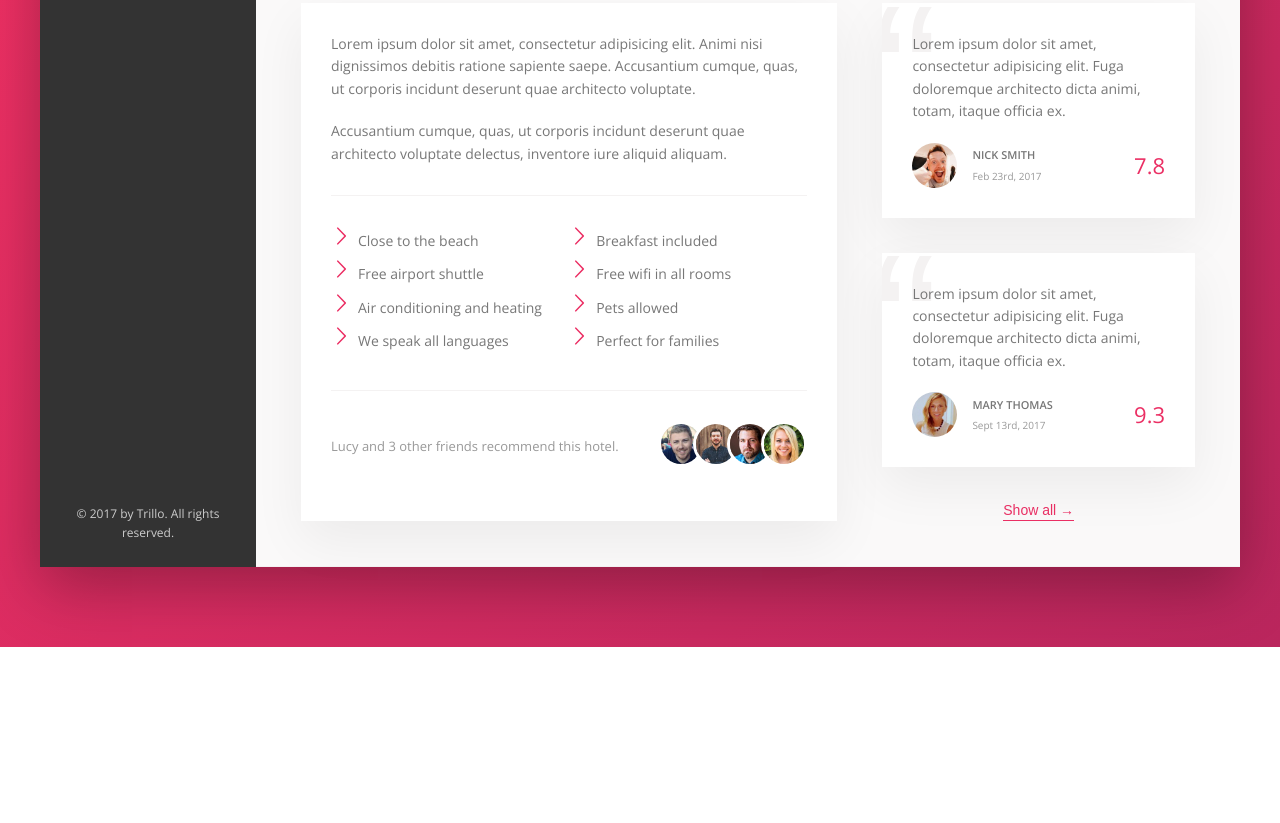
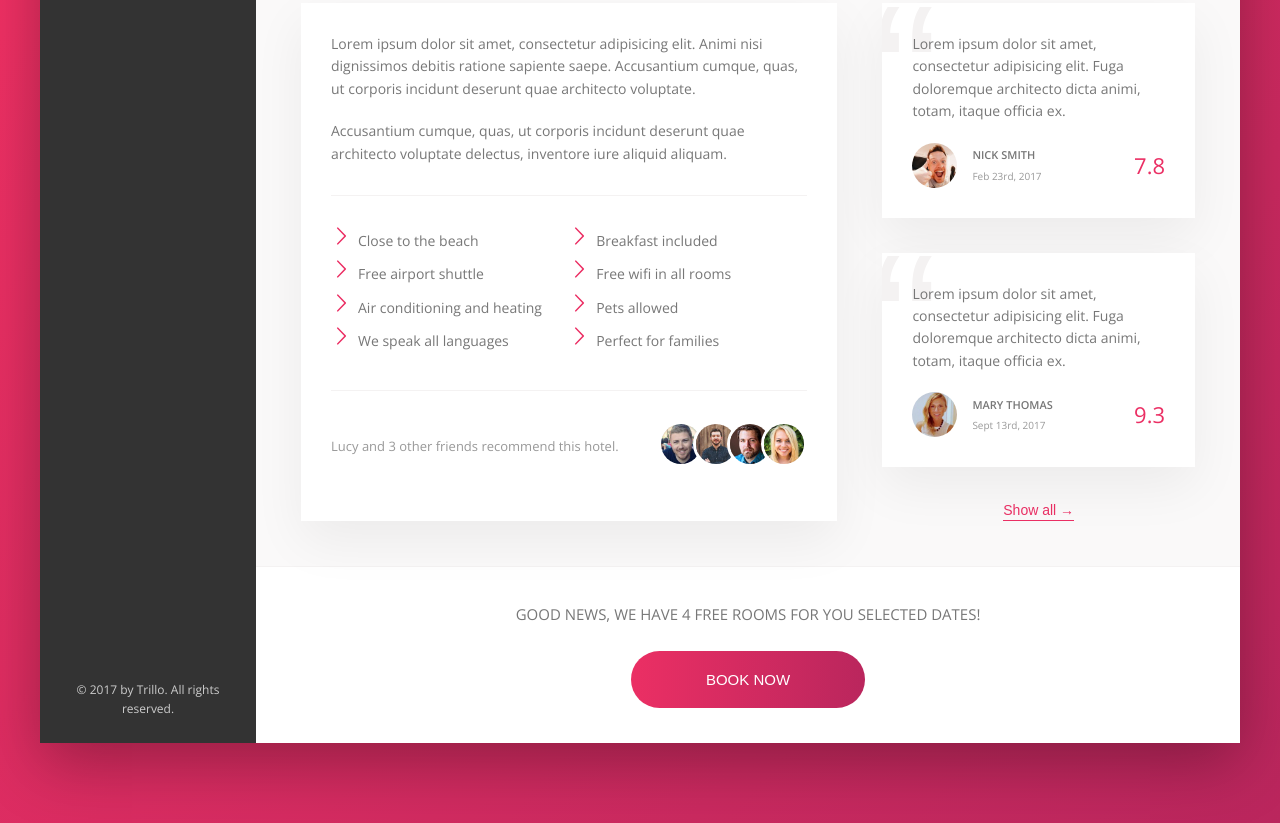
Before and after one commit to OuiPTN/udemy-css-and-sass, a website: page Trillo/index.html in a window 1280 px wide. Shown: the part 644-1467 px from the top of the page. Before the commit the page ends 1291 px from the top, so only its background shows below. Drawn offline with nearby package versions, Linux system fonts and the light colour scheme.

Commit message:
Section 7, Lecture 85

```diff
--- a/Trillo/index.html
+++ b/Trillo/index.html
@@ -189,6 +189,15 @@
                             </button>
                         </div>
                     </div>
+                    <div class="cta">
+                        <h2 class="cta__book-now">
+                            Good news, We have 4 free rooms for you selected dates!
+                        </h2>
+                        <button class="btn">
+                            <span class="btn__visible">Book now</span>
+                            <span class="btn__invisible">Only 4 room left</span>
+                        </button>
+                    </div>
                 </main>
             </div>
         </div>
--- a/Trillo/sass/_components.scss
+++ b/Trillo/sass/_components.scss
@@ -446,3 +446,65 @@
         z-index: 1;
     }
 }
+
+///////////////////////////////////////
+// CALL TO ACTION
+.cta {
+    padding: 3.5rem 0;
+    text-align: center;
+
+    &__book-now {
+        font-size: 1.5rem;
+        font-weight: 300;
+        text-transform: uppercase;
+        margin-bottom: 2.5rem;
+    }
+}
+
+.btn {
+    font-size: 1.5rem;
+    font-weight: 300;
+    text-transform: uppercase;
+    border-radius: 100px;
+    border: none;
+    background-image: linear-gradient(to right, var(--color-primary), var(--color-primary-dark));
+    color: #fff;
+    position: relative;
+    overflow: hidden;
+    cursor: pointer;
+
+    & > * {
+        display: inline-block;
+        height: 100%;
+        width: 100%;
+        transition: all .2s;
+    }
+
+    &__visible {
+        padding: 2rem 7.5rem;
+    }
+
+    &__invisible {
+        position: absolute;
+        padding: 2rem 0;
+        left: 0;
+        top: -100%;
+    }
+
+    &:hover {
+        background-image: linear-gradient(to left, var(--color-primary), var(--color-primary-dark));
+    }
+
+    &:hover &__visible{
+        transform: translateY(100%);
+    }
+
+    &:hover &__invisible {
+        top: 0;
+    }
+
+    &:focus {
+        outline: none;
+        animation: pulsate 1s infinite;
+    }
+}
```
Also changed, not shown: Trillo/css/style.css.
